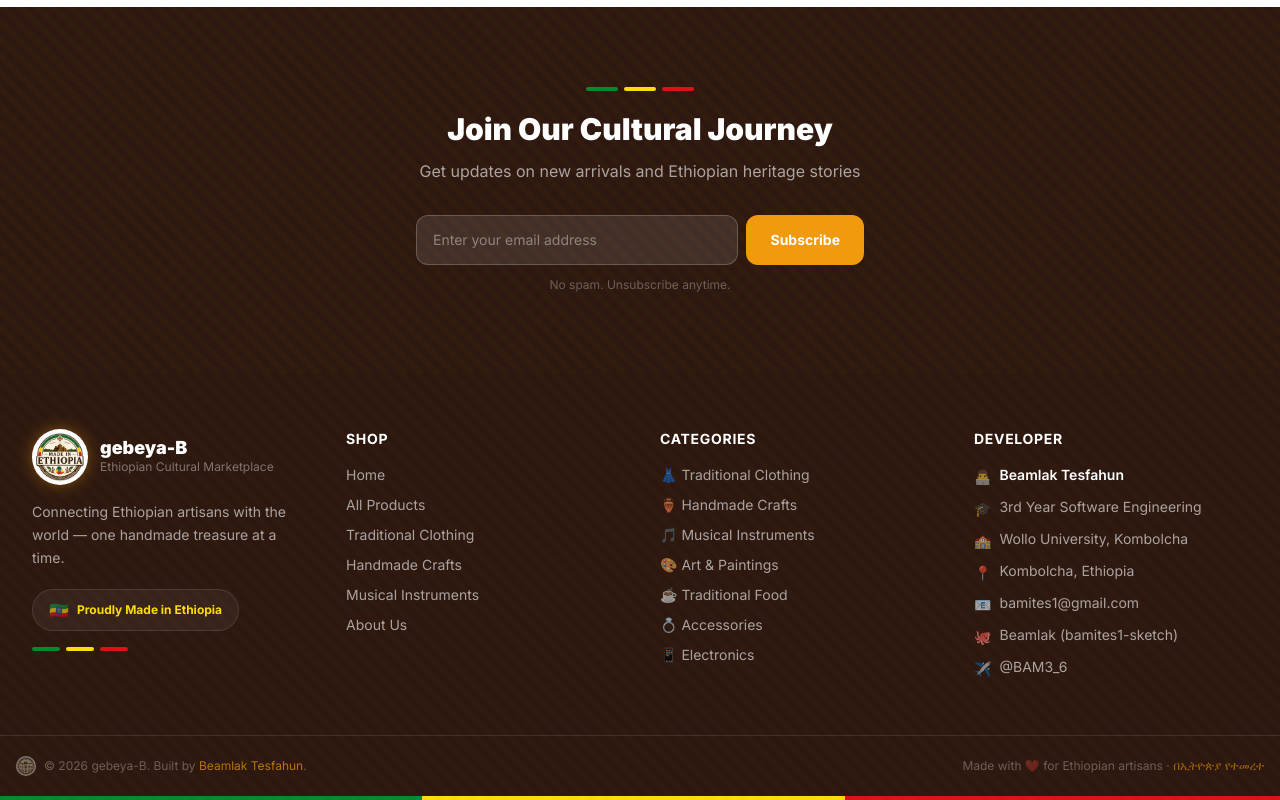
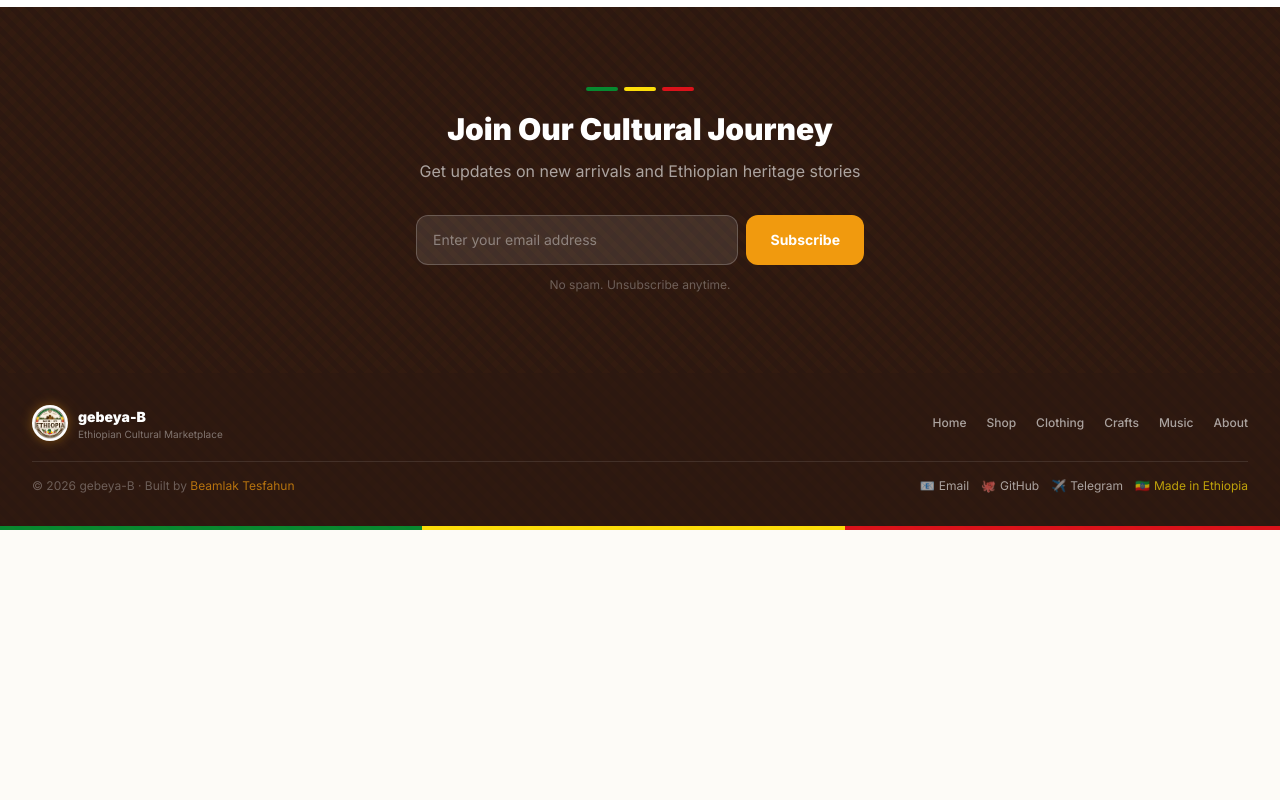
Before and after one commit to bamites1-sketch/gebeya-b, a React (Vite) app in the folder frontend/: page / in a window 1280 px wide. Shown: the part 1768-2568 px from the top of the page. After the commit the page ends 2298 px from the top, so only its background shows below. Built offline with nearby package versions, Linux system fonts and the light colour scheme; no server answers.

Commit message:
feat: compact footer — single-row layout, same content, much less height

```diff
--- a/frontend/src/components/layout/Footer.jsx
+++ b/frontend/src/components/layout/Footer.jsx
@@ -3,134 +3,84 @@
 export default function Footer() {
   return (
     <footer className="bg-[#2C1810] text-white/60 relative overflow-hidden">
-      <div className="absolute inset-0 pattern-tibeb opacity-20 pointer-events-none" />
+      <div className="absolute inset-0 pattern-tibeb opacity-15 pointer-events-none" />
 
-      {/* Main grid */}
-      <div className="relative max-w-7xl mx-auto px-4 sm:px-6 lg:px-8 py-10 sm:py-14 grid grid-cols-2 sm:grid-cols-2 lg:grid-cols-4 gap-8 sm:gap-10">
+      <div className="relative max-w-7xl mx-auto px-4 sm:px-6 lg:px-8 py-6 sm:py-8">
 
-        {/* Brand */}
-        <div className="col-span-2 sm:col-span-2 lg:col-span-1">
-          <Link to="/" className="flex items-center gap-3 mb-4 group">
+        {/* Top row — brand + nav links */}
+        <div className="flex flex-col sm:flex-row sm:items-center justify-between gap-4 mb-5">
+
+          {/* Brand */}
+          <Link to="/" className="flex items-center gap-2.5 group shrink-0">
             <img src="/logo.jpg" alt="gebeya-B"
-              className="h-14 w-14 object-contain rounded-full transition-transform duration-300 group-hover:scale-105"
-              style={{ filter: 'drop-shadow(0 0 8px rgba(241,154,14,0.4))' }}
-              onError={(e) => { e.currentTarget.style.display='none'; }} />
-            <div>
-              <p className="font-black text-white text-lg leading-none">gebeya-B</p>
-              <p className="text-xs text-white/40 mt-0.5">Ethiopian Cultural Marketplace</p>
+              className="h-9 w-9 object-contain rounded-full group-hover:scale-105 transition-transform"
+              style={{ filter: 'drop-shadow(0 0 6px rgba(241,154,14,0.4))' }}
+              onError={(e) => { e.currentTarget.style.display = 'none'; }} />
+            <div className="leading-none">
+              <p className="font-black text-white text-sm">gebeya-B</p>
+              <p className="text-[10px] text-white/40 mt-0.5">Ethiopian Cultural Marketplace</p>
             </div>
           </Link>
-          <p className="text-sm leading-relaxed mb-5">
-            Connecting Ethiopian artisans with the world — one handmade treasure at a time.
-          </p>
-          <div className="inline-flex items-center gap-2 bg-white/5 border border-white/10 rounded-full px-4 py-2">
-            <span>🇪🇹</span>
-            <span className="text-[#FCDD09] text-xs font-bold">Proudly Made in Ethiopia</span>
-          </div>
-          <div className="flex gap-1.5 mt-4">
-            <span className="h-1 w-7 bg-[#078930] rounded-full" />
-            <span className="h-1 w-7 bg-[#FCDD09] rounded-full" />
-            <span className="h-1 w-7 bg-[#DA121A] rounded-full" />
-          </div>
+
+          {/* Nav links */}
+          <nav className="flex flex-wrap gap-x-5 gap-y-1.5 text-xs font-medium">
+            {[
+              ['/', 'Home'],
+              ['/products', 'Shop'],
+              ['/products?category=clothing', 'Clothing'],
+              ['/products?category=crafts', 'Crafts'],
+              ['/products?category=music', 'Music'],
+              ['/about', 'About'],
+            ].map(([to, label]) => (
+              <Link key={to + label} to={to}
+                className="hover:text-[#F19A0E] transition-colors whitespace-nowrap">
+                {label}
+              </Link>
+            ))}
+          </nav>
         </div>
 
-        {/* Shop */}
-        <div>
-          <h4 className="font-bold text-white text-sm uppercase tracking-wider mb-4">Shop</h4>
-          <ul className="space-y-2.5 text-sm">
-            {[
-              ['/', 'Home'],
-              ['/products', 'All Products'],
-              ['/products?category=clothing', 'Traditional Clothing'],
-              ['/products?category=crafts', 'Handmade Crafts'],
-              ['/products?category=music', 'Musical Instruments'],
-              ['/about', 'About Us'],
-            ].map(([to, label]) => (
-              <li key={to}>
-                <Link to={to} className="hover:text-[#F19A0E] transition-colors">{label}</Link>
-              </li>
-            ))}
-          </ul>
-        </div>
+        {/* Divider */}
+        <div className="h-px bg-white/10 mb-4" />
 
-        {/* Categories */}
-        <div>
-          <h4 className="font-bold text-white text-sm uppercase tracking-wider mb-4">Categories</h4>
-          <ul className="space-y-2.5 text-sm">
-            {[
-              ['clothing', '👗 Traditional Clothing'],
-              ['crafts',   '🏺 Handmade Crafts'],
-              ['music',    '🎵 Musical Instruments'],
-              ['art',      '🎨 Art & Paintings'],
-              ['food',     '☕ Traditional Food'],
-              ['accessories', '💍 Accessories'],
-              ['electronics', '📱 Electronics'],
-            ].map(([key, label]) => (
-              <li key={key}>
-                <Link to={`/products?category=${key}`} className="hover:text-[#F19A0E] transition-colors">{label}</Link>
-              </li>
-            ))}
-          </ul>
-        </div>
+        {/* Bottom row — copyright + developer + socials */}
+        <div className="flex flex-col xs:flex-row xs:items-center justify-between gap-3 text-xs">
 
-        {/* Developer */}
-        <div>
-          <h4 className="font-bold text-white text-sm uppercase tracking-wider mb-4">Developer</h4>
-          <ul className="space-y-2.5 text-sm">
-            <li className="flex items-start gap-2">
-              <span className="shrink-0 mt-0.5">👨‍💻</span>
-              <span className="text-white font-semibold">Beamlak Tesfahun</span>
-            </li>
-            <li className="flex items-start gap-2">
-              <span className="shrink-0 mt-0.5">🎓</span>
-              <span>3rd Year Software Engineering</span>
-            </li>
-            <li className="flex items-start gap-2">
-              <span className="shrink-0 mt-0.5">🏫</span>
-              <span>Wollo University, Kombolcha</span>
-            </li>
-            <li className="flex items-start gap-2">
-              <span className="shrink-0 mt-0.5">📍</span>
-              <span>Kombolcha, Ethiopia</span>
-            </li>
-            <li className="flex items-start gap-2">
-              <span className="shrink-0 mt-0.5">📧</span>
-              <a href="mailto:bamites1@gmail.com" className="hover:text-[#F19A0E] transition-colors break-all">
-                bamites1@gmail.com
-              </a>
-            </li>
-            <li className="flex items-start gap-2">
-              <span className="shrink-0 mt-0.5">🐙</span>
-              <a href="https://github.com/bamites1-sketch" target="_blank" rel="noopener noreferrer"
-                className="hover:text-[#F19A0E] transition-colors">
-                Beamlak (bamites1-sketch)
-              </a>
-            </li>
-            <li className="flex items-start gap-2">
-              <span className="shrink-0 mt-0.5">✈️</span>
-              <a href="https://t.me/BAM3_6" target="_blank" rel="noopener noreferrer"
-                className="hover:text-[#F19A0E] transition-colors">
-                @BAM3_6
-              </a>
-            </li>
-          </ul>
+          {/* Copyright */}
+          <p className="text-white/30">
+            © {new Date().getFullYear()} gebeya-B · Built by{' '}
+            <a href="mailto:bamites1@gmail.com" className="text-[#F19A0E]/70 hover:text-[#F19A0E] transition-colors">
+              Beamlak Tesfahun
+            </a>
+          </p>
+
+          {/* Social links */}
+          <div className="flex items-center gap-3">
+            <a href="mailto:bamites1@gmail.com"
+              className="flex items-center gap-1 hover:text-[#F19A0E] transition-colors"
+              title="Email">
+              📧 <span className="hidden sm:inline">Email</span>
+            </a>
+            <a href="https://github.com/bamites1-sketch" target="_blank" rel="noopener noreferrer"
+              className="flex items-center gap-1 hover:text-[#F19A0E] transition-colors"
+              title="GitHub">
+              🐙 <span className="hidden sm:inline">GitHub</span>
+            </a>
+            <a href="https://t.me/BAM3_6" target="_blank" rel="noopener noreferrer"
+              className="flex items-center gap-1 hover:text-[#F19A0E] transition-colors"
+              title="Telegram">
+              ✈️ <span className="hidden sm:inline">Telegram</span>
+            </a>
+            <span className="flex items-center gap-1 text-[#FCDD09]/70">
+              🇪🇹 <span className="hidden sm:inline">Made in Ethiopia</span>
+            </span>
+          </div>
         </div>
       </div>
 
-      {/* Bottom bar */}
-      <div className="relative border-t border-white/10 py-5 px-4">
-        <div className="max-w-7xl mx-auto flex flex-col sm:flex-row items-center justify-between gap-2 text-xs text-white/30">
-          <div className="flex items-center gap-2">
-            <img src="/logo.jpg" alt="" className="h-5 w-5 object-contain rounded-full opacity-40"
-              onError={(e) => { e.currentTarget.style.display='none'; }} />
-            <p>© {new Date().getFullYear()} gebeya-B. Built by <a href="mailto:bamites1@gmail.com" className="text-[#F19A0E]/70 hover:text-[#F19A0E]">Beamlak Tesfahun</a>.</p>
-          </div>
-          <p>Made with ❤️ for Ethiopian artisans · <span className="text-[#F19A0E]/60">በኢትዮጵያ የተመረተ</span></p>
-        </div>
-      </div>
-
-      {/* Flag stripe */}
-      <div className="h-1 w-full" style={{ background: 'linear-gradient(90deg,#078930 33%,#FCDD09 33% 66%,#DA121A 66%)' }} />
+      {/* Ethiopian flag stripe */}
+      <div className="h-1 w-full"
+        style={{ background: 'linear-gradient(90deg,#078930 33%,#FCDD09 33% 66%,#DA121A 66%)' }} />
     </footer>
   );
 }
```
